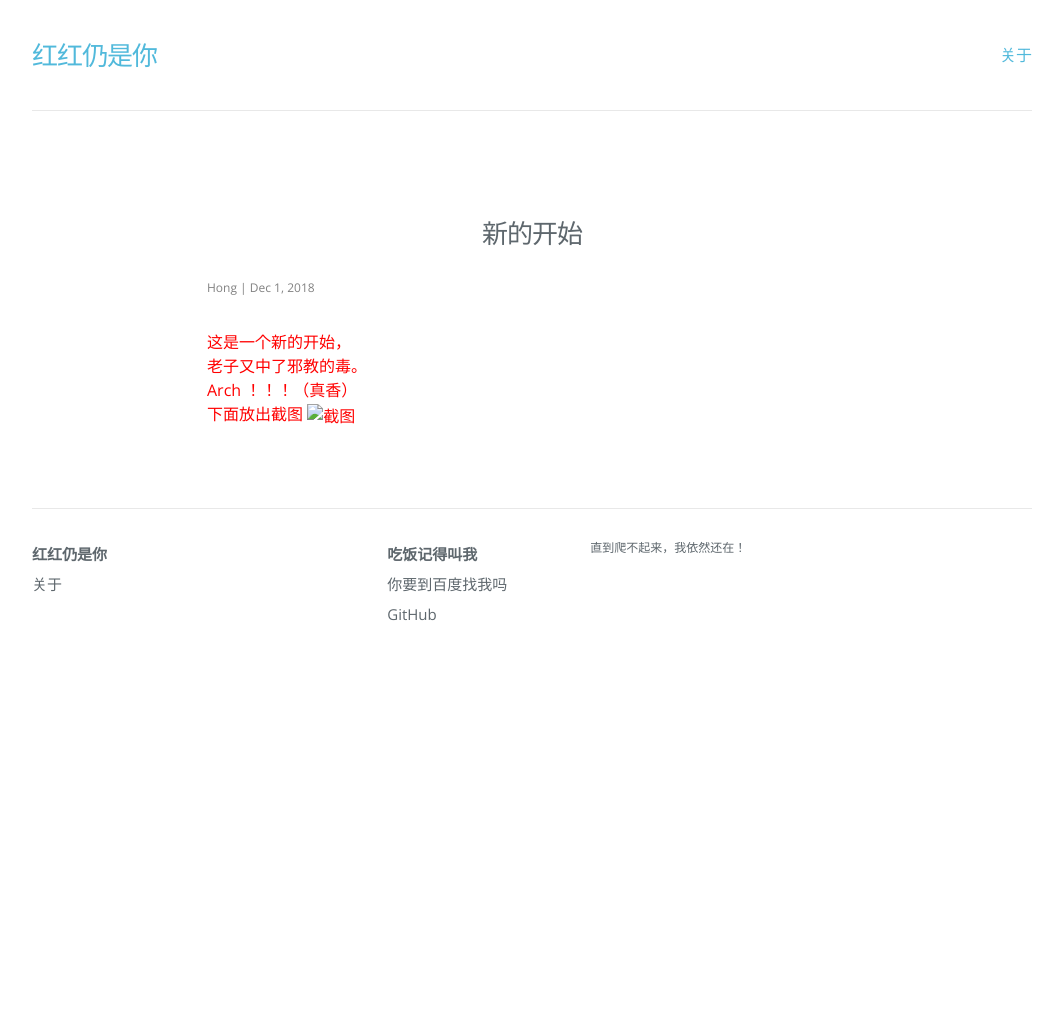
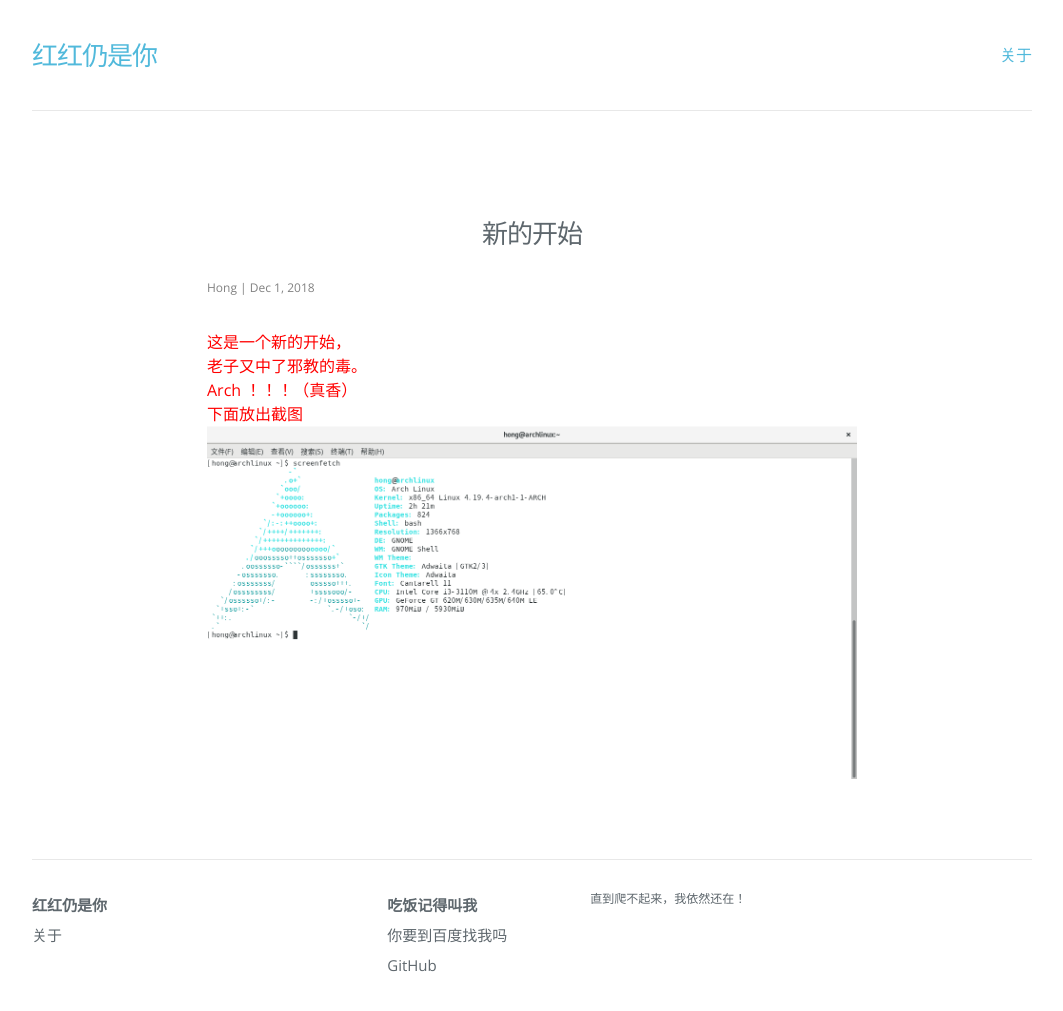
Before and after one commit to justforheart/spider.github.io, a Jekyll site: the page built from _posts/2018-12-01-2018-12-1-新的开始.md, in a window 1280 px wide and 1047 px high. Shown: the top 1011 px of the window, without its empty margins (108-1171 px from the left). Built offline with Jekyll 4.4.1, drawn with Linux system fonts in a browser that asks for light colours; nearby versions of some CDN libraries.

Commit message:
Update 2018-12-01-2018-12-1-新的开始.md

```diff
--- a/_posts/2018-12-01-2018-12-1-新的开始.md
+++ b/_posts/2018-12-01-2018-12-1-新的开始.md
@@ -8,4 +8,4 @@ tags: ''
 老子又中了邪教的毒。  <br>
 Arch ！！！（真香）<font>  <br>
 下面放出截图
-<img src="../../../img/2018-12-01-18-40-12.png" alt="截图" />
+<img src="../../../../img/2018-12-01-18-40-12.png" alt="截图" />
```
